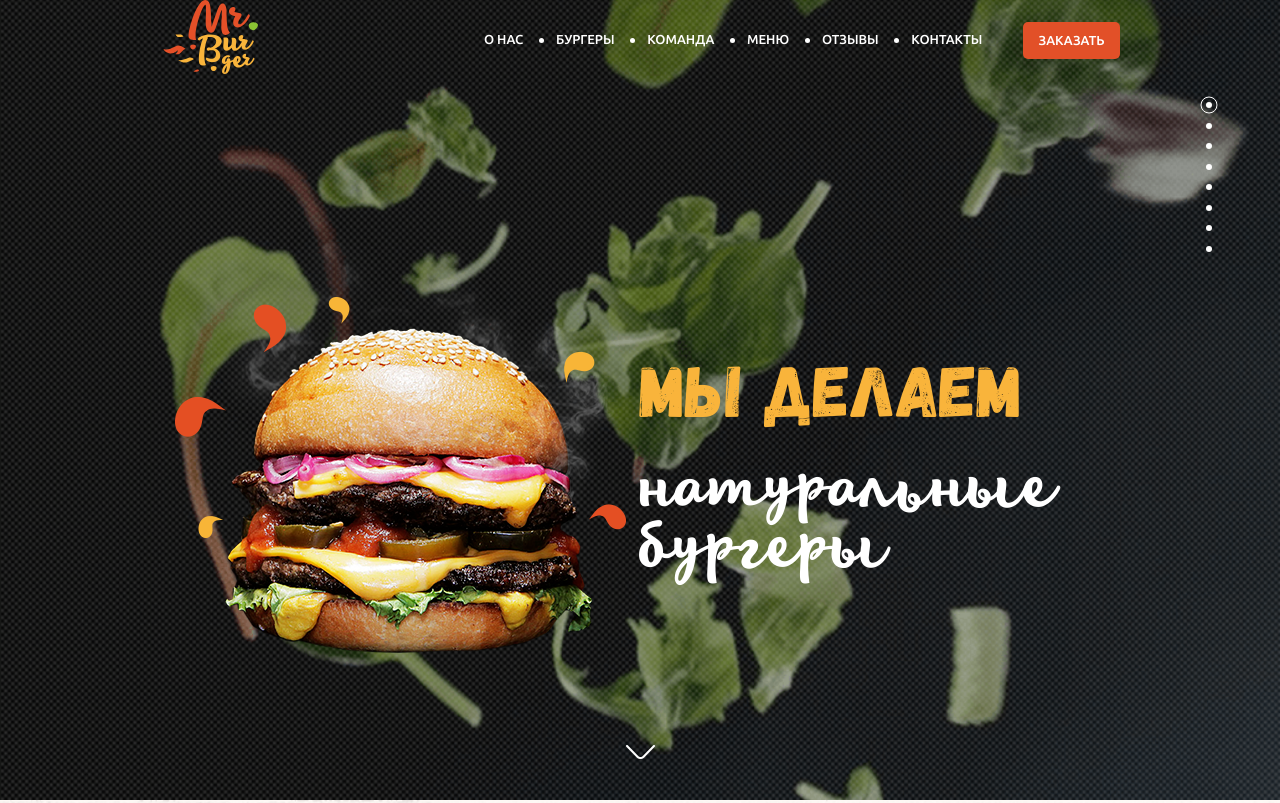
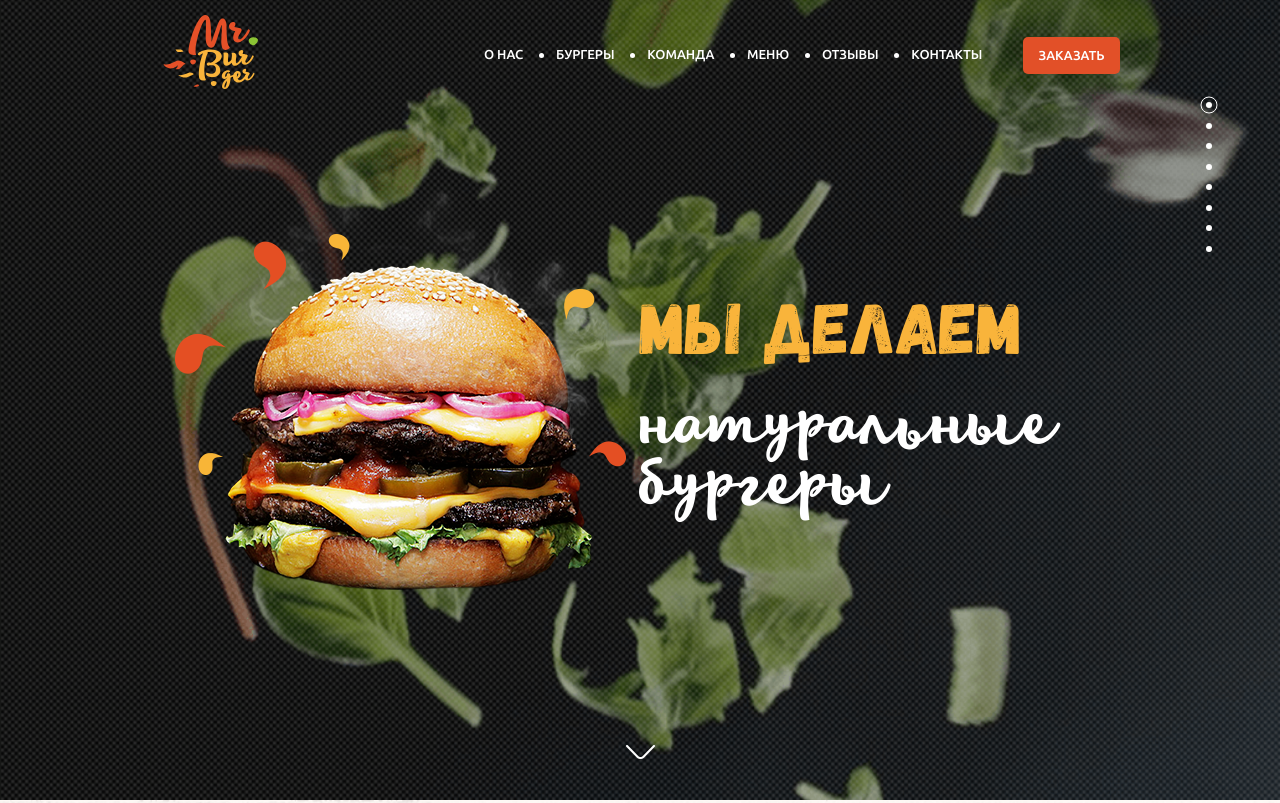
Before and after one commit to ilievkz/burgers, a plain HTML site: page index.html in a window 1280 px wide. Shown: the top 803 px of the page. Drawn offline with Linux system fonts and the light colour scheme.

Commit message:
Name[week-1] :: Commit[2] :: Message[padding top hello:section]

```diff
--- a/scss/section/_hello.scss
+++ b/scss/section/_hello.scss
@@ -4,6 +4,7 @@
     background-position: 50% 50%;
     background-size: cover;
     display: flex;
+    padding-top: 15px;
     // align-items: center;
 
 }
@@ -69,7 +70,7 @@
 .hello__content {
     outline: 0 solid yellow;
     display: flex;
-    flex: 1;
+    flex: 0.8;
     // flex-grow: 1;
     // flex-wrap: nowrap;
     align-items: center;
```
Also changed, not shown: css/app.css.
